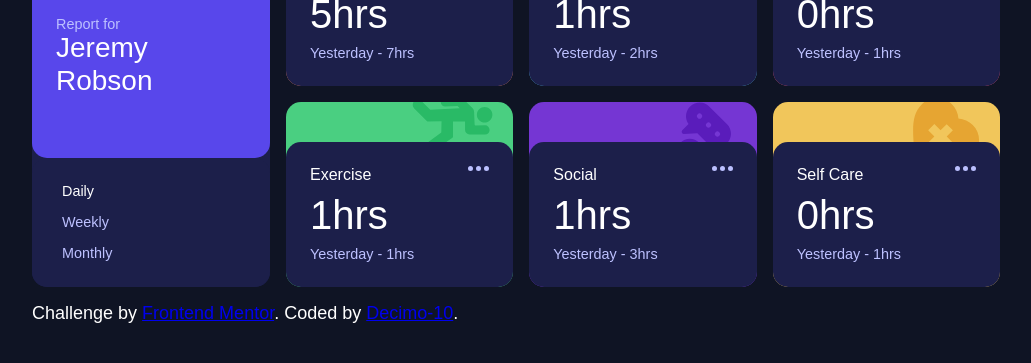
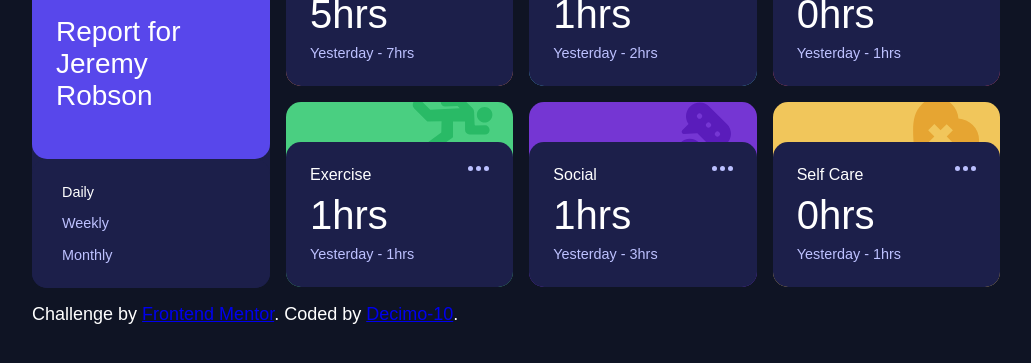
Before and after one commit to Decimo-10/6.-Time-tracking-dashboard-junior-, a plain HTML site: page index.html in a window 1280 px wide. Shown: the part 179-542 px from the top of the page, without its empty margins (108-1139 px from the left). Drawn offline with Linux system fonts and the light colour scheme; a web font is replaced by a local one.

Commit message:
Update index.html

```diff
--- a/index.html
+++ b/index.html
@@ -18,8 +18,8 @@
     <div class="title">
       <img src="images/image-jeremy.png" alt="Jeremy Robson">
       <h1>
-        <div>Report for</div>
-        <div>Jeremy Robson</div>
+        <span>Report for</span>
+        Jeremy Robson
       </h1>
     </div>
     <div class="periods">
@@ -30,7 +30,7 @@
   </header>
 
   <main>
-    <section class="activites"></section>
+    <div class="activites"></div>
   </main>
 
   <footer>
```
